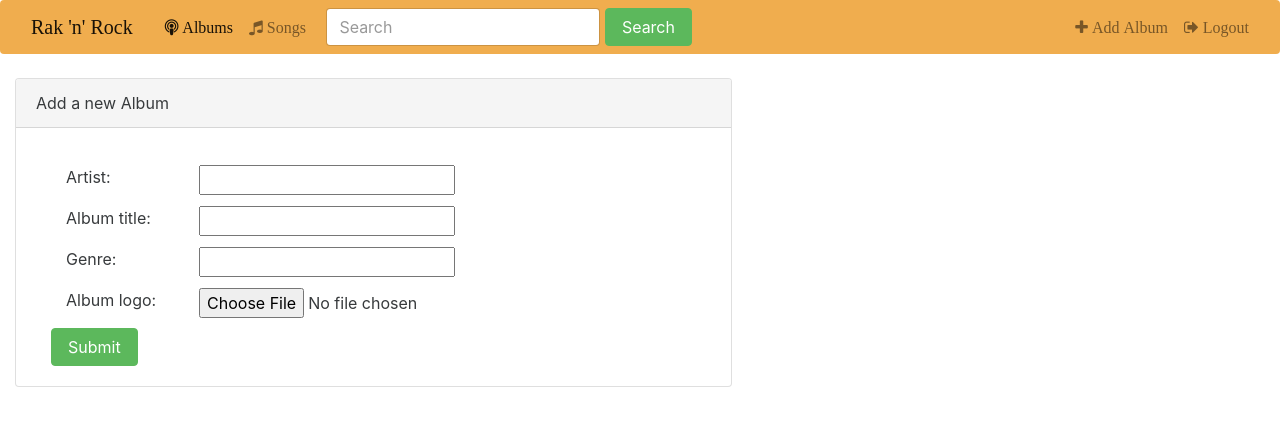
After one commit to rakneo/rak-n-rock, a Django app: page /music/album/add in a window 1280 px wide. The commit adds this page. Shown: the top 426 px of the page. Run offline with Django 3.2, Linux system fonts and the light colour scheme; some libraries are stand-ins or nearby versions; some web fonts are replaced.

Commit message:
now album thumbnail can be uploaded

```diff
--- a/MusicApp/models.py
+++ b/MusicApp/models.py
@@ -1,10 +1,17 @@
 from django.db import models
+from django.core.urlresolvers import reverse
+import os
+
+BASE_DIR = os.path.dirname(os.path.dirname(os.path.abspath(__file__)))
 
 class Album(models.Model):
     artist = models.CharField(max_length=250)
     album_title = models.CharField(max_length=500)
     genre = models.CharField(max_length=100)
-    album_logo = models.CharField(max_length=1000)
+    album_logo = models.FileField(default='')
+
+    def get_absolute_url(self):
+        return reverse('MusicApp:detail', kwargs={'pk': self.pk})
 
     def __str__(self):
         return self.album_title + ' - ' + self.artist
--- /dev/null
+++ b/MusicApp/templates/music/album_form.html
@@ -0,0 +1,31 @@
+{% extends 'music/base.html' %}
+
+{% block body %}
+
+<br>
+<div class="container-fluid">
+    <div class="row">
+        <div class="col-lg-7 col-sm-10">
+            <div class="card">
+              <div class="card-header">
+               Add a new Album
+              </div>
+                <div class="card-block">
+                    <form class="form-horizontal" role="form" action="" method="post" enctype="multipart/form-data">
+                        {% csrf_token %}
+                        {% include 'music/form-template.html' %}
+                       <div class="form-group">
+                           <div class="col-sm-10 col-sm-offset-8 ">
+                                <input type="submit" class="btn btn-success" >
+                           </div>
+
+                       </div>
+
+                    </form>
+
+                </div>
+            </div>
+        </div>
+    </div>
+</div>
+{% endblock %}
--- a/MusicApp/templates/music/base.html
+++ b/MusicApp/templates/music/base.html
@@ -27,7 +27,7 @@
 
           <ul class="nav navbar-nav">
                <li class="nav-item">
-                      <a class="navbar-brand Title" href="#">Rak 'n' Rock</a>
+                      <a class="navbar-brand Title" href="{% url 'MusicApp:index' %}">Rak 'n' Rock</a>
                </li>
                <li class="nav-item active">
                       <a class="nav-link" href="#"><i class="fa fa-podcast" aria-hidden="true"> Albums <span class="sr-only">(current)</span></i></a>
@@ -36,7 +36,7 @@
                       <a class="nav-link" href="#"><i class="fa fa-music" aria-hidden="true"> Songs </i></a>
                 </li>
                 <li class="nav-item">
-                      <a class="nav-link" href="#">&nbsp</a>
+                      <a class="nav-link" href="#">&nbsp;</a>
                </li>
         </ul>
   <form class="form-inline float-xs-left" role="search" method="get" action="#">
@@ -45,7 +45,7 @@
   </form>
            <div class="nav navbar-nav float-xs-right">
                   <li class="nav-item">
-                      <a class="nav-link" href="#"><i class="fa fa-plus" aria-hidden="true"> Add Album </i></a>
+                      <a class="nav-link" href="{% url 'MusicApp:album_add' %}"><i class="fa fa-plus" aria-hidden="true"> Add Album </i></a>
                   </li>
                   <li class="nav-item">
                       <a class="nav-link" href="#"><i class="fa fa-sign-out" aria-hidden="true"> Logout </i></a>
--- a/MusicApp/templates/music/detail.html
+++ b/MusicApp/templates/music/detail.html
@@ -7,7 +7,7 @@
     <div class="row">
          <div class="col-lg-3 col-xs-3">
              <div class="card">
-             <img class="card-img-top img-fluid" src="{{album.album_logo}}" alt="Card image cap">
+             <img class="card-img-top img-fluid" src="{{album.album_logo.url}}" alt="Card image cap">
              <div class="card-block">
                  <h3> {{album.album_title}}</h3> <p > {{album.genre}}</p>
                  <h5>  Artist : {{album.artist}}</h5>
--- /dev/null
+++ b/MusicApp/templates/music/form-template.html
@@ -0,0 +1,12 @@
+{% for field in form%}
+     <div class="form-group">
+         <div class="col-sm0-offset-2 col-sm-10">
+             <span class="text-danger">{{field.errors}}</span>
+         </div>
+         <div class="col-sm-10">
+             <label class="control-label col-sm-3">{{field.label_tag}}</label>
+             <div class="col-sm-8">{{field}}</div>
+         </div>
+
+     </div>
+{% endfor %}
--- a/MusicApp/urls.py
+++ b/MusicApp/urls.py
@@ -8,6 +8,12 @@ urlpatterns = [
     url(r'^$',views.IndexView.as_view(),name="index"),
     # /music/<album_id>/
     url(r'^(?P<pk>[0-9]+)/$',views.DetailView.as_view(), name='detail'),
+    # /music/album/add/
+    url(r'^album/add$', views.AlbumCreate.as_view(), name='album_add'),
+    # /music/album/<pk>/
+    url(r'^album/(?P<pk>[0-9]+)/$', views.AlbumUpdate.as_view(), name='album_update'),
+    # /music/album/<pk>/delete
+    url(r'^album/(?P<pk>[0-9]+)/delete/$', views.AlbumDelete.as_view(), name='album_delete'),
 
 
 
--- a/MusicApp/views.py
+++ b/MusicApp/views.py
@@ -1,4 +1,6 @@
 from django.views import generic
+from django.views.generic.edit import CreateView,UpdateView,DeleteView
+from django.core.urlresolvers import reverse_lazy
 from .models import Album, Song
 
 class IndexView(generic.ListView):
@@ -8,6 +10,21 @@ class IndexView(generic.ListView):
 
     def get_queryset(self):
         return Album.objects.all()
+
 class DetailView(generic.DetailView):
     model = Album
     template_name = 'music/detail.html'
+
+class AlbumCreate(CreateView):
+    model = Album
+    fields = ['artist','album_title','genre','album_logo']
+    template_name = 'music/album_form.html'
+
+class AlbumUpdate(UpdateView):
+    model = Album
+    fields = ['artist', 'album_title', 'genre', 'album_logo']
+    template_name = 'music/album_form.html'
+
+class AlbumDelete(DeleteView):
+    model = Album
+    success_url =reverse_lazy('MusicApp:index')
--- a/MusicWebApp/settings.py
+++ b/MusicWebApp/settings.py
@@ -55,7 +55,7 @@ ROOT_URLCONF = 'MusicWebApp.urls'
 TEMPLATES = [
     {
         'BACKEND': 'django.template.backends.django.DjangoTemplates',
-        'DIRS': [],
+        'DIRS': [os.path.join(BASE_DIR, 'templates/music/')],
         'APP_DIRS': True,
         'OPTIONS': {
             'context_processors': [
@@ -119,3 +119,6 @@ USE_TZ = True
 # https://docs.djangoproject.com/en/1.10/howto/static-files/
 
 STATIC_URL = '/static/'
+
+MEDIA_ROOT = os.path.join(BASE_DIR,'media')
+MEDIA_URL = '/media/'
--- a/MusicWebApp/urls.py
+++ b/MusicWebApp/urls.py
@@ -15,6 +15,8 @@ Including another URLconf
 """
 from django.conf.urls import include,url
 from django.contrib import admin
+from django.conf import settings
+from django.conf.urls.static import static
 
 
 
@@ -23,3 +25,7 @@ urlpatterns = [
     url(r'^music/',include('MusicApp.urls')),
 
 ]
+
+if settings.DEBUG :
+    urlpatterns += static(settings.STATIC_URL, document_root=settings.STATIC_ROOT)
+    urlpatterns += static(settings.MEDIA_URL, document_root=settings.MEDIA_ROOT)
```
Also changed, not shown: MusicApp/templates/music/index.html (+11 -7 lines), db.sqlite3.
